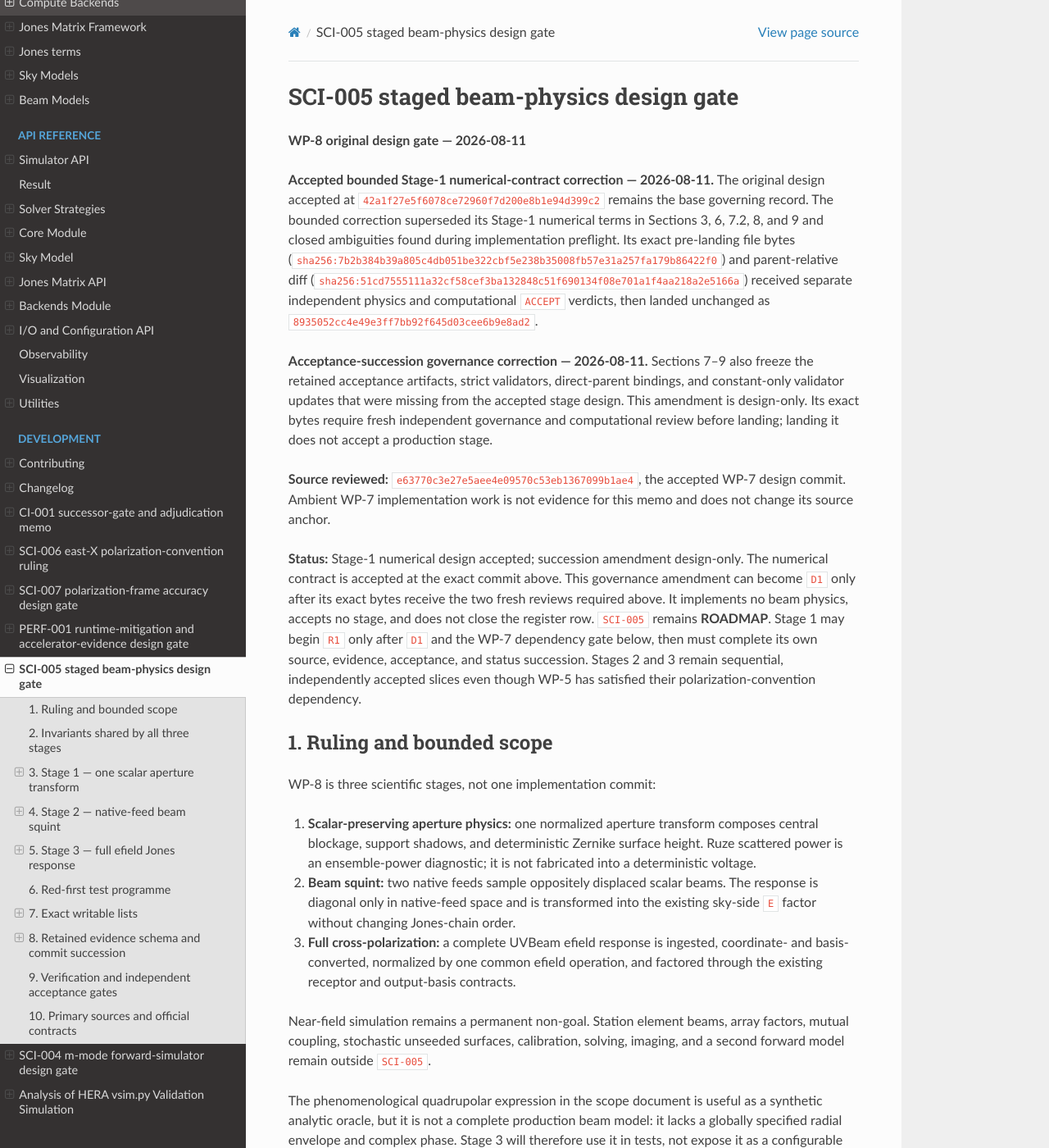
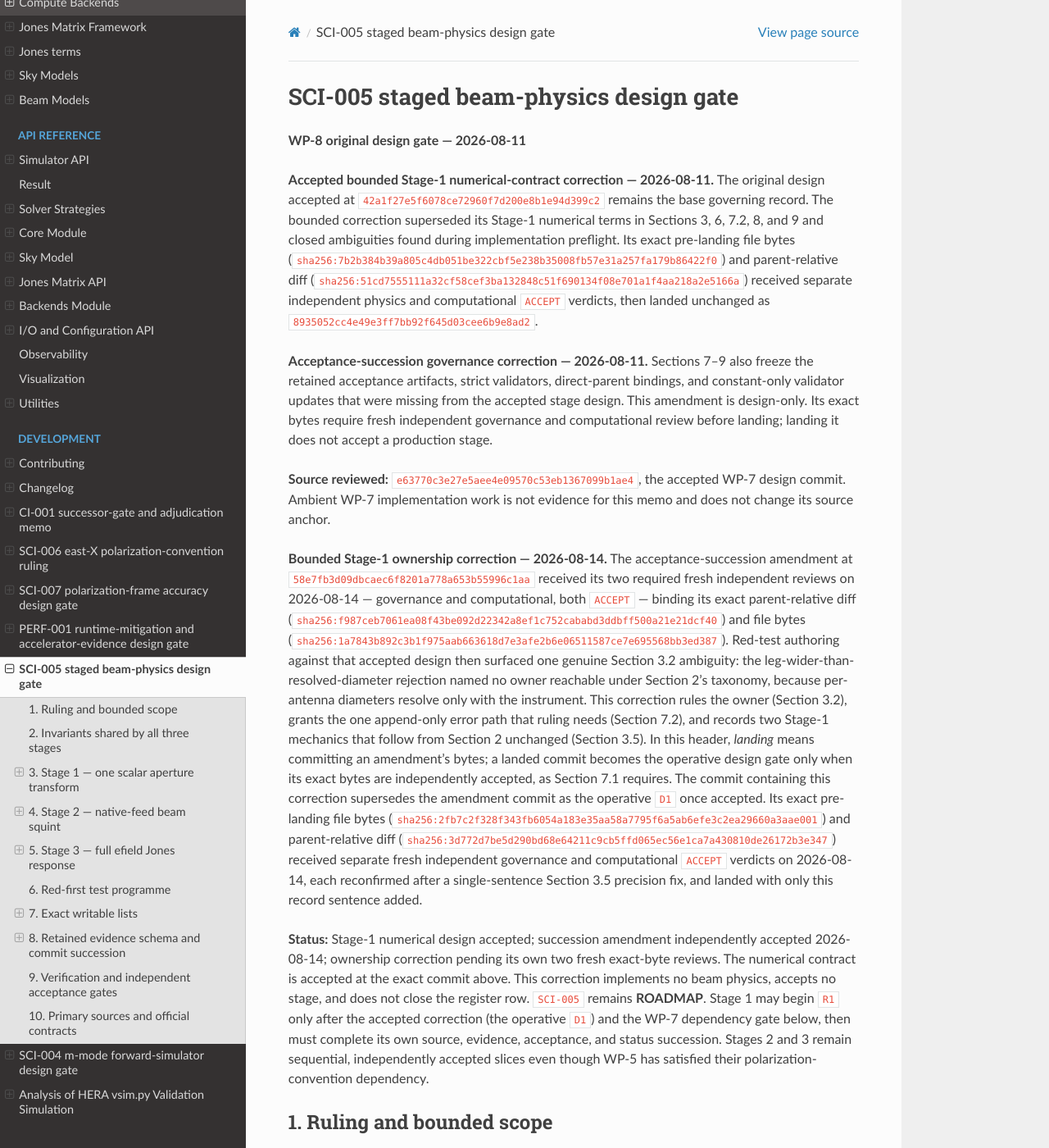
Before and after one commit to RRI-interferometry/RRIVis, a Sphinx documentation site: the page built from docs/development/sci005_beam_physics_plan.md, in a window 1280 px wide and 1400 px high. Shown: the whole window at 82% size. Built offline with Sphinx 7.4.7 and the Read the Docs theme 3.1.0, drawn with Linux system fonts in a browser that asks for light colours; some of the changed text lies outside the part shown.

Commit message:
docs(science): rule SCI-005 leg-width ownership
Bounded Stage-1 ownership correction, independently accepted pre-landing
by fresh governance and computational reviews (both ACCEPT, 2026-08-14,
delta-reconfirmed after one Section 3.5 precision fix). Rules the
Section 3.2 leg-wider-than-resolved-diameter rejection into
beam-assignment resolution raising a new InvalidBeamGeometryError,
grants core/beam/errors.py append-only for exactly that class, records
the Stage-1 schema-vs-semantic code mapping and the explicit float_type
int/bool rejection, records the completed acceptance-succession
amendment reviews with their digests, and disambiguates landing from
operative-gate acceptance. This commit supersedes 58e7fb3 as the
operative D1; it implements no beam physics and accepts no stage.

```diff
--- a/docs/development/sci005_beam_physics_plan.md
+++ b/docs/development/sci005_beam_physics_plan.md
@@ -26,15 +26,42 @@ it does not accept a production stage.
 accepted WP-7 design commit. Ambient WP-7 implementation work is not evidence
 for this memo and does not change its source anchor.
 
-**Status:** Stage-1 numerical design accepted; succession amendment design-only.
-The numerical contract is accepted at the exact commit above. This governance
-amendment can become `D1` only after its exact bytes receive the two fresh
-reviews required above. It implements no beam physics, accepts no stage, and
-does not close the register row. `SCI-005` remains **ROADMAP**. Stage 1 may
-begin `R1` only after `D1` and the WP-7 dependency gate below, then must
-complete its own source, evidence, acceptance, and status succession. Stages 2
-and 3 remain sequential, independently accepted slices even though WP-5 has
-satisfied their polarization-convention dependency.
+**Bounded Stage-1 ownership correction — 2026-08-14.** The
+acceptance-succession amendment at
+`58e7fb3d09dbcaec6f8201a778a653b55996c1aa` received its two required fresh
+independent reviews on 2026-08-14 — governance and computational, both
+`ACCEPT` — binding its exact parent-relative diff
+(`sha256:f987ceb7061ea08f43be092d22342a8ef1c752cababd3ddbff500a21e21dcf40`)
+and file bytes
+(`sha256:1a7843b892c3b1f975aab663618d7e3afe2b6e06511587ce7e695568bb3ed387`).
+Red-test authoring against that accepted design then surfaced one genuine
+Section 3.2 ambiguity: the leg-wider-than-resolved-diameter rejection named
+no owner reachable under Section 2's taxonomy, because per-antenna diameters
+resolve only with the instrument. This correction rules the owner (Section
+3.2), grants the one append-only error path that ruling needs (Section 7.2),
+and records two Stage-1 mechanics that follow from Section 2 unchanged
+(Section 3.5). In this header, *landing* means committing an amendment's
+bytes; a landed commit becomes the operative design gate only when its exact
+bytes are independently accepted, as Section 7.1 requires. The commit
+containing this correction supersedes the amendment commit as the operative
+`D1` once accepted. Its exact pre-landing file bytes
+(`sha256:2fb7c2f328f343fb6054a183e35aa58a7795f6a5ab6efe3c2ea29660a3aae001`)
+and parent-relative diff
+(`sha256:3d772d7be5d290bd68e64211c9cb5ffd065ec56e1ca7a430810de26172b3e347`)
+received separate fresh independent governance and computational `ACCEPT`
+verdicts on 2026-08-14, each reconfirmed after a single-sentence Section 3.5
+precision fix, and landed with only this record sentence added.
+
+**Status:** Stage-1 numerical design accepted; succession amendment
+independently accepted 2026-08-14; ownership correction pending its own two
+fresh exact-byte reviews. The numerical contract is accepted at the exact
+commit above. This correction implements no beam physics, accepts no stage,
+and does not close the register row. `SCI-005` remains **ROADMAP**. Stage 1
+may begin `R1` only after the accepted correction (the operative `D1`) and
+the WP-7 dependency gate below, then must complete its own source, evidence,
+acceptance, and status succession. Stages 2 and 3 remain sequential,
+independently accepted slices even though WP-5 has satisfied their
+polarization-convention dependency.
 
 ## 1. Ruling and bounded scope
 
@@ -241,8 +268,17 @@ A leg is the closed radial strip of physical width `width_m` from the edge of
 the central shadow to the ideal pupil edge, centred on its mechanical position
 angle. Masks combine by set union, so overlapping shadows are removed once.
 At instrument resolution a leg wider than the resolved aperture diameter is
-rejected. No scattering or phase from a support structure is claimed; Stage 1
-models only the geometrical aperture shadow.
+rejected. That rejection is owned by beam-assignment resolution:
+`core/beam/resolution.py` compares each authored `width_m` against each
+assigned antenna's resolved aperture diameter and raises the typed
+`InvalidBeamGeometryError` — a new `BeamAssignmentError` subclass added
+append-only to `core/beam/errors.py` — whose message names the leg's position
+angle, the antenna, the authored width, and the resolved diameter.
+Document-stage validation does not own this check because per-antenna
+diameters exist only after instrument resolution; Section 2's
+`ConfigSemanticError` mapping covers document-resolved failures and is
+unchanged by this ownership ruling. No scattering or phase from a support
+structure is claimed; Stage 1 models only the geometrical aperture shadow.
 
 The mask is not left to a drawing convention. For aperture coordinates
 $\mathbf u=(n,e)$ in metres, $R=D/2$, $r=\|\mathbf u\|$, normalized blockage
@@ -921,6 +957,20 @@ Typed errors must preserve these exact semantic families:
   Poisson-tail, Hermite-order, transform-count, phase-product, memory,
   convergence, finite-value, amplitude-bound, power-bound, or exact-balance
   predicate cannot be satisfied.
+
+Two Stage-1 mechanics follow from Section 2's taxonomy without changing it.
+First, authored-kind failures surface as `ConfigSchemaError` carrying
+Pydantic's own issue codes, while value-domain, identity, duplicate, and
+document-level cross-field failures surface as `ConfigSemanticError` carrying
+the frozen `beam.aperture_physics.*` and `beam.ruze_power_diagnostic.*`
+codes; the instrument-stage support-leg geometry rejection uses the typed
+error named in Section 3.2 and carries no `ConfigIssue` code. Second,
+Section 2's rule that integers are not silently accepted as strict floats is
+not delivered by strict Pydantic floats, which silently coerce Python ints
+(bools, by contrast, are already rejected by strict float validation); every
+Stage-1 float field therefore rejects `bool` and `int` inputs explicitly and
+uniformly, reporting Pydantic's own `float_type` issue code through
+`ConfigSchemaError`.
 
 When multiple Stage-1 unsupported conditions coexist after schema/semantic
 validation, aperture-owned family/profile checks run before any diagnostic
@@ -1445,6 +1495,9 @@ authenticates it through Section 8.2.
 - `src/radiosim/core/beam/aperture.py` (new; the only production owner of the
   pupil profiles, support mask, Zernike phase, Ruze power diagnostic, and
   frozen diagnostic records)
+- `src/radiosim/core/beam/errors.py` (append-only: exactly one new class
+  `InvalidBeamGeometryError(BeamAssignmentError)` with docstring and its
+  `__all__` entry; no existing byte changes)
 - `src/radiosim/core/beam/analytic.py`
 - `src/radiosim/core/beam/runtime.py`
 - `src/radiosim/core/beam/__init__.py`
```
